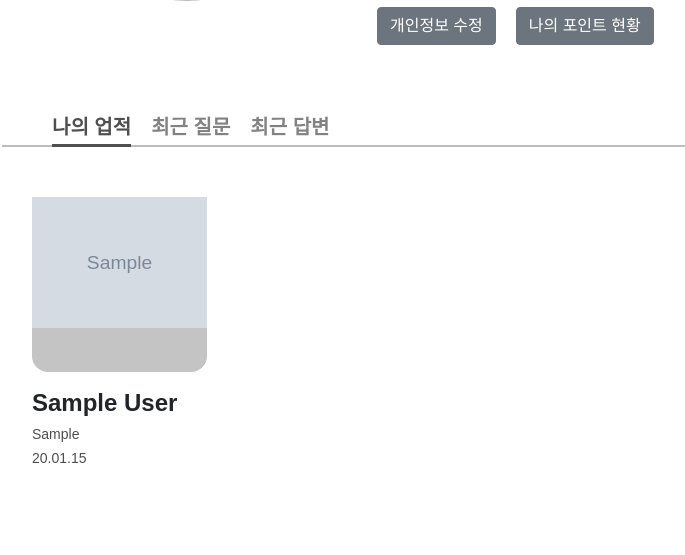
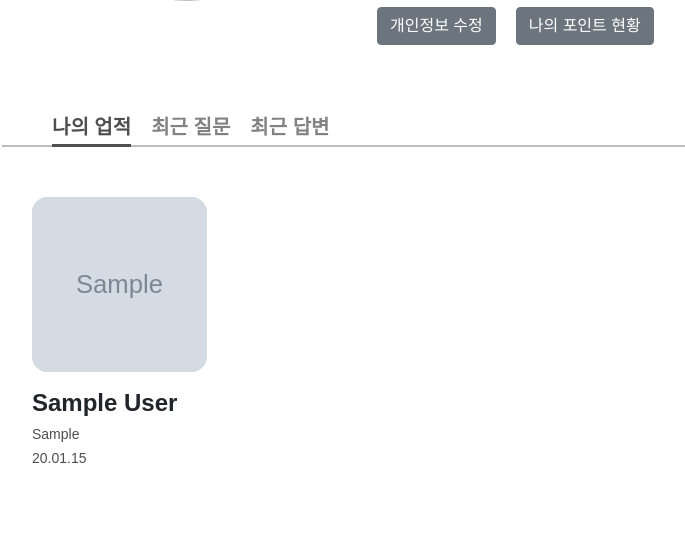
Before and after one commit to hongsy0113/Piro16_Help_Coding, a Django app: page /mypage/ in a window 1280 px wide. Shown: the part 390-945 px from the top of the page, without its empty margins (98-783 px from the left). Run offline with Django 4.2, Linux system fonts and the light colour scheme; a user stored in the database is signed in; tables that the repository leaves empty hold one stand-in row (values such as "Sample post"); grey boxes marked "Sample" are stand-in pictures; parts of the project's set-up code (start-up, migrations or seed data) failed here and were passed over; some libraries are stand-ins or nearby versions.

Commit message:
[DESIGN] question_detail -> detail.css 파일명 변경, mypage minor fix

```diff
--- a/static/css/mypage.css
+++ b/static/css/mypage.css
@@ -111,12 +111,13 @@
     border-radius: 16px;
     background-color: #c4c4c4;
     margin-bottom: 10px;
+    overflow: hidden;
 }
 
 .mypage__reward__img__container img {
     width: 100%;
-    height: auto;
-    object-fit: contain;
+    height: 100%;
+    object-fit: cover;
 }
 
 .mypage__reward__name {
--- a/templates/group/group_post_detail.html
+++ b/templates/group/group_post_detail.html
@@ -2,12 +2,12 @@
 {% load hitcount_tags %}
 
 {% block title %}
-    {{ group.name }} | 도와줘, 코딩
+    {{ post.title }} | 도와줘, 코딩
 {% endblock %}
 
 {% load static %}
 {% block css %}
-<link rel="stylesheet" href="{% static 'css/question_detail.css' %}">
+<link rel="stylesheet" href="{% static 'css/detail.css' %}">
 {% endblock css %}
 
 {% block js %}
--- a/templates/qna/detail.html
+++ b/templates/qna/detail.html
@@ -1,8 +1,12 @@
 {% extends 'base.html' %}
+
+{% block title %}
+    {{ question.title }} | 도와줘, 코딩
+{% endblock %}
 
 {% load static %}
 {% block css %}
-<link rel="stylesheet" href="{% static 'css/question_detail.css' %}">
+<link rel="stylesheet" href="{% static 'css/detail.css' %}">
 {% endblock css %}
 
 {% load hitcount_tags %}
```
Also changed, not shown: static/css/detail.css (renamed from static/css/question_detail.css).
